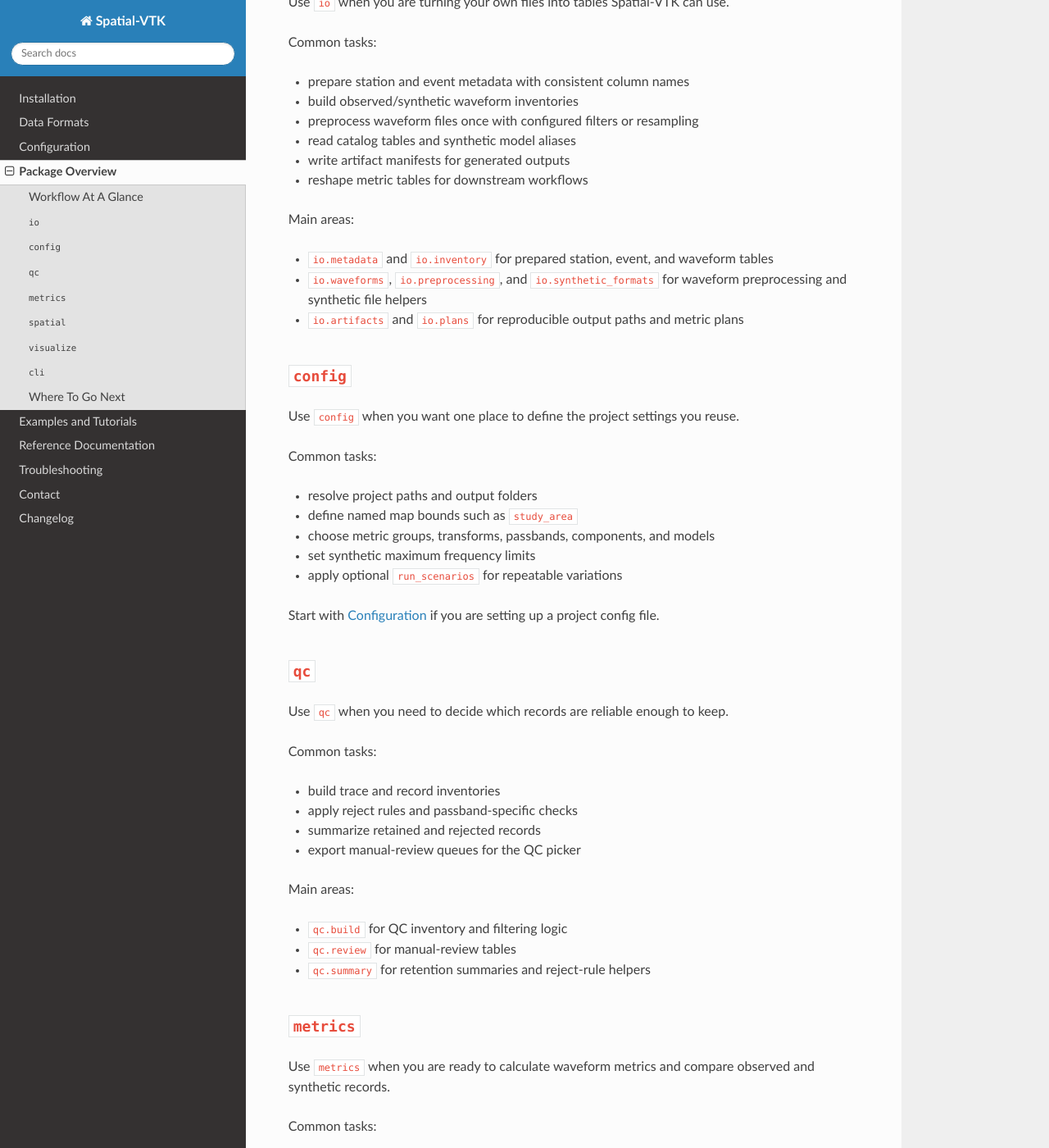
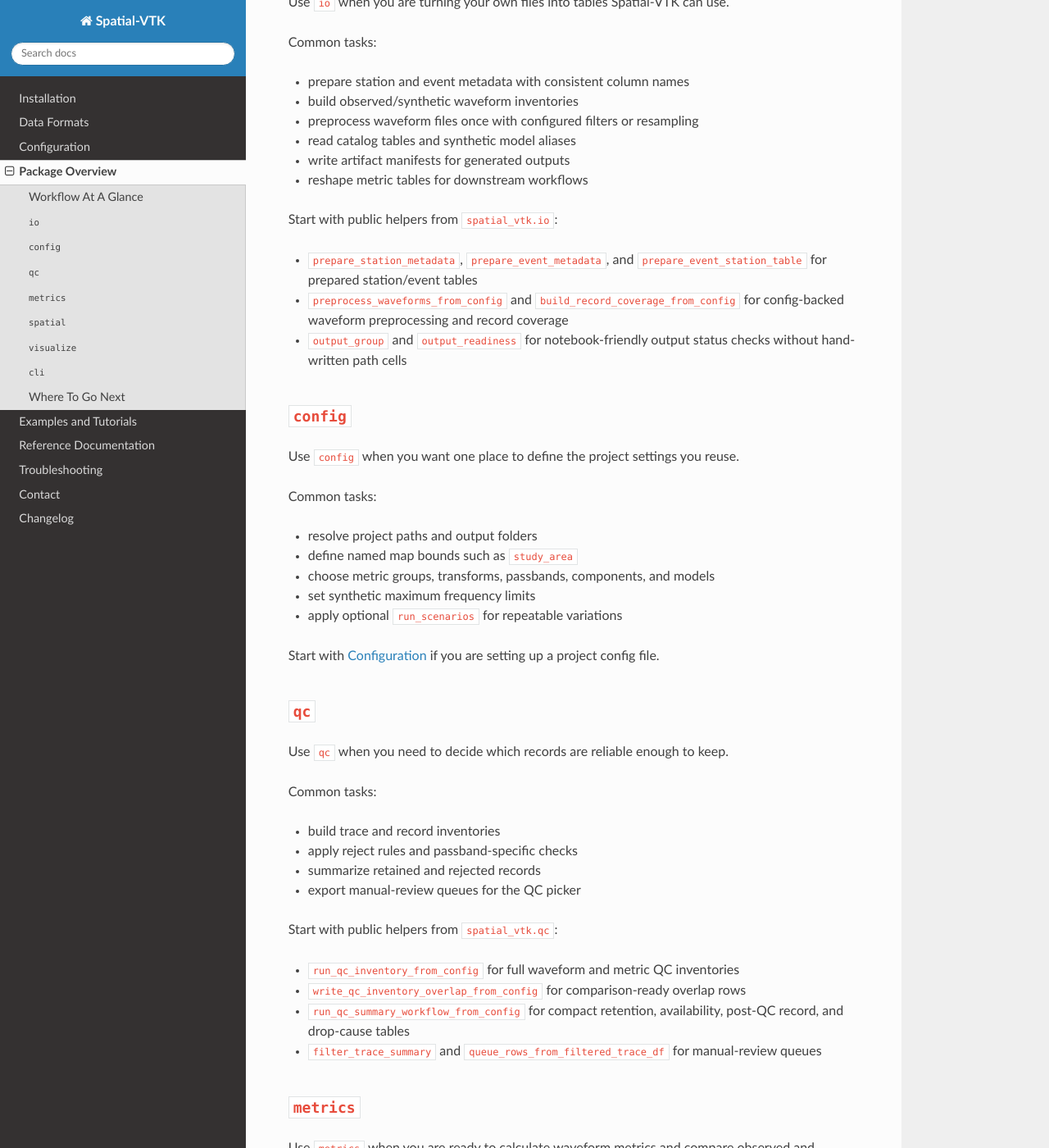
Before and after one commit to bcbirkel/spatial-vtk, a Sphinx documentation site: the page built from docs/package_overview.rst, in a window 1280 px wide and 1400 px high, scrolled down 770 px. Shown: the whole window at 82% size. Built offline with Sphinx 7.4.7 and the Read the Docs theme 3.1.0, drawn with Linux system fonts in a browser that asks for light colours; some of the changed text lies outside the part shown.

Commit message:
Point package overview to public helpers

```diff
--- a/docs/package_overview.rst
+++ b/docs/package_overview.rst
@@ -55,11 +55,14 @@ Common tasks:
 - write artifact manifests for generated outputs
 - reshape metric tables for downstream workflows
 
-Main areas:
+Start with public helpers from ``spatial_vtk.io``:
 
-- ``io.metadata`` and ``io.inventory`` for prepared station, event, and waveform tables
-- ``io.waveforms``, ``io.preprocessing``, and ``io.synthetic_formats`` for waveform preprocessing and synthetic file helpers
-- ``io.artifacts`` and ``io.plans`` for reproducible output paths and metric plans
+- ``prepare_station_metadata``, ``prepare_event_metadata``, and
+  ``prepare_event_station_table`` for prepared station/event tables
+- ``preprocess_waveforms_from_config`` and ``build_record_coverage_from_config``
+  for config-backed waveform preprocessing and record coverage
+- ``output_group`` and ``output_readiness`` for notebook-friendly output status
+  checks without hand-written path cells
 
 ``config``
 ----------
@@ -88,11 +91,14 @@ Common tasks:
 - summarize retained and rejected records
 - export manual-review queues for the QC picker
 
-Main areas:
+Start with public helpers from ``spatial_vtk.qc``:
 
-- ``qc.build`` for QC inventory and filtering logic
-- ``qc.review`` for manual-review tables
-- ``qc.summary`` for retention summaries and reject-rule helpers
+- ``run_qc_inventory_from_config`` for full waveform and metric QC inventories
+- ``write_qc_inventory_overlap_from_config`` for comparison-ready overlap rows
+- ``run_qc_summary_workflow_from_config`` for compact retention, availability,
+  post-QC record, and drop-cause tables
+- ``filter_trace_summary`` and ``queue_rows_from_filtered_trace_df`` for
+  manual-review queues
 
 ``metrics``
 -----------
@@ -108,11 +114,15 @@ Common tasks:
 - enrich metric tables with station, event, path, and geologic metadata
 - prepare standard outputs for spatial analysis, plotting, and dashboards
 
-Main areas:
+Start with public helpers from ``spatial_vtk.metrics``:
 
-- ``metrics.calculate`` for metric math and table preparation
-- ``metrics.workflow`` for file-based task planning, batching, merging, and SLURM scripts
-- ``metrics.plot`` for metric-specific diagnostic figures
+- ``build_metric_waveform_inventories_from_config`` and
+  ``plan_metric_tasks_from_config`` for large-run planning
+- ``write_metrics_slurm_script_from_config`` and
+  ``merge_metric_batches_from_config`` for batch execution handoffs
+- ``write_metric_outputs_from_config`` for downstream metric, dashboard, and
+  spatial-statistics tables
+- ``spatial_vtk.metrics.plot`` for metric-specific diagnostic figures
 
 ``spatial``
 -----------
```
Also changed, not shown: 1 other file.
